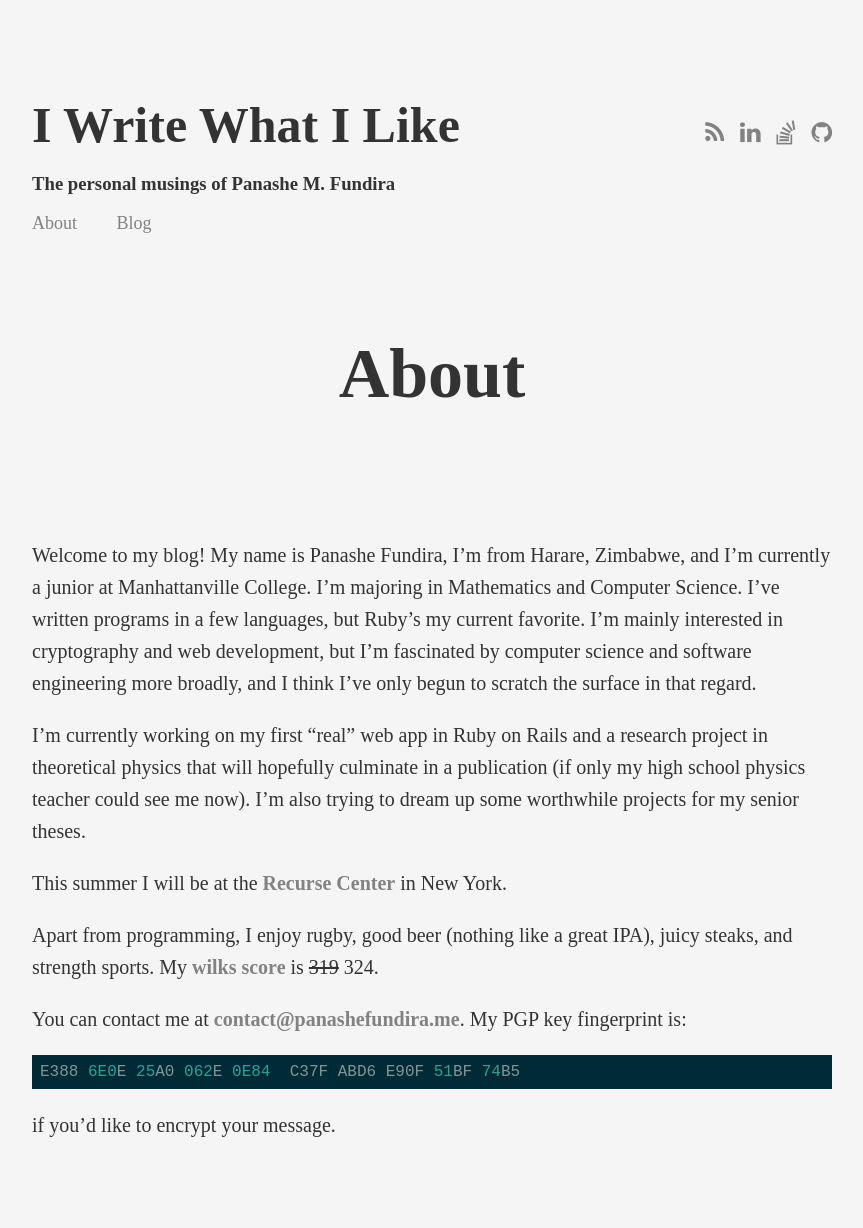
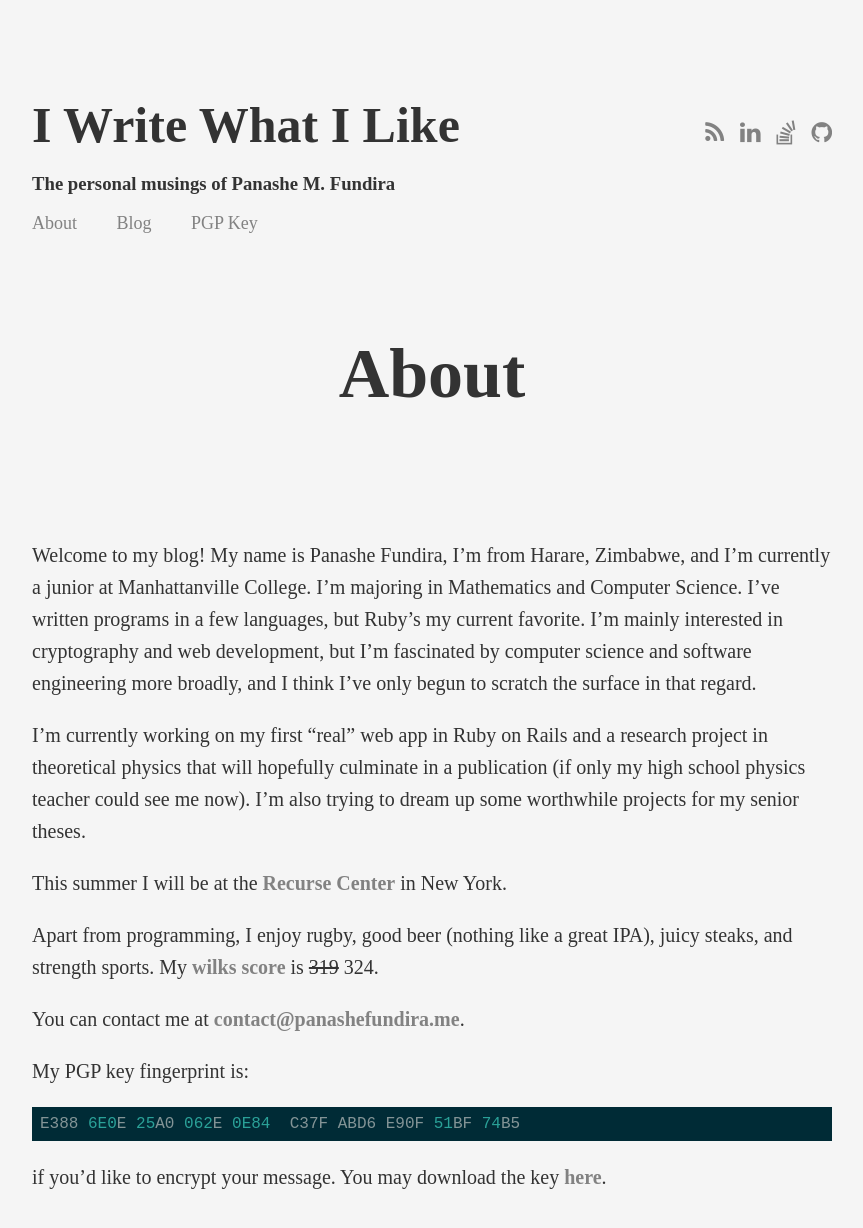
Before and after one commit to munyari/munyari.github.io, a Jekyll site: the page built from about.md, in a window 1280 px wide and 1400 px high, cut to the strip 144-1372 px from the top of the window. Shown: the whole strip, without its empty margins (208-1071 px from the left). Built offline with Jekyll 4.4.1, drawn with Linux system fonts in a browser that asks for light colours; some web fonts are replaced.

Commit message:
Include PGP key

````diff
--- a/_includes/header.html
+++ b/_includes/header.html
@@ -6,6 +6,7 @@
         <ul class="menu">
             <li class="menu__entry"><a href="{{ '/about' | prepend: site.baseurl }}">About</a></li>
             <li class="menu__entry"><a href="{{ '/' | prepend: site.baseurl }}">Blog</a></li>
+            <li class="menu__entry"><a href="{{ '/pgp' | prepend: site.baseurl }}">PGP Key</a></li>
         </ul>
     </div>
 
--- a/about.md
+++ b/about.md
@@ -24,11 +24,16 @@ juicy steaks, and strength sports. My [wilks score][wilks] is ~~319~~ 324.
 [wilks]: https://en.wikipedia.org/wiki/Wilks_score
 [recurse]: https://recurse.com
 
-You can contact me at <a href="contact@panashefundira.me">contact@panashefundira.me</a>.
+You can contact me at [contact@panashefundira.me][contact].
+
+[contact]: mailto:contact@panashefundira.me
+
 My PGP key fingerprint is:
 
 ```text
 E388 6E0E 25A0 062E 0E84  C37F ABD6 E90F 51BF 74B5
 ```
 
-if you'd like to encrypt your message.
+if you'd like to encrypt your message. You may download the key [here][pgp].
+
+[pgp]: {{ '/pgp' | prepend: site.baseurl }}
````
Also changed, not shown: 1 other file.
